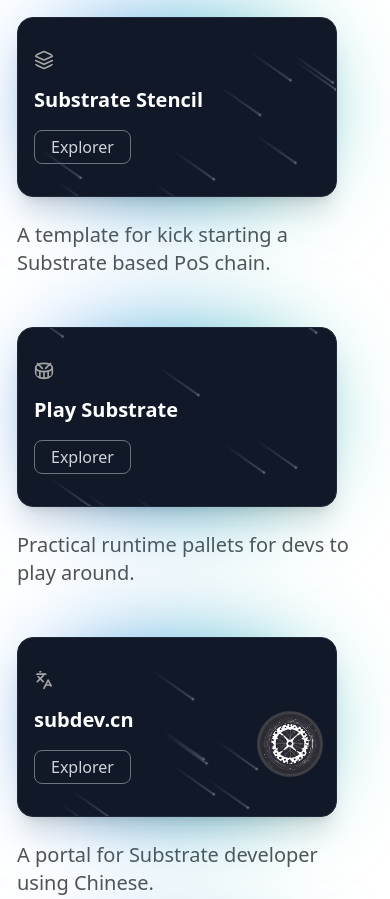
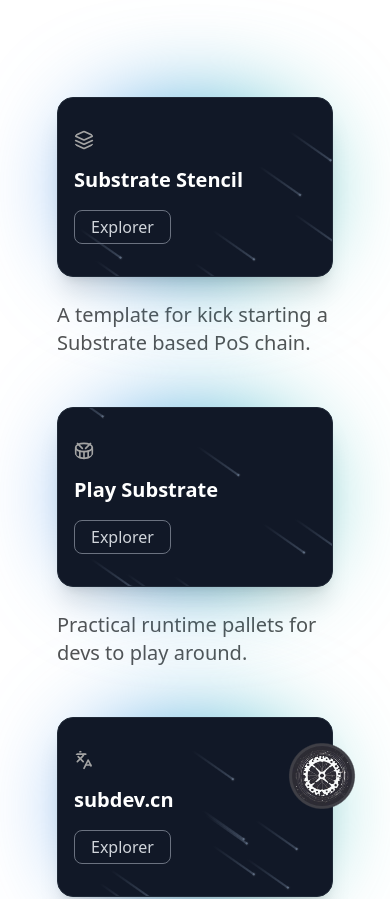
Before and after one commit to coretime-dev/coretime.dev, a React (Vite) app: page / in a window 390 px wide. Shown: the top 899 px of the page. Built offline with nearby package versions, Linux system fonts and the light colour scheme.

Commit message:
adjust mobile styling

```diff
--- a/src/App.tsx
+++ b/src/App.tsx
@@ -3,7 +3,7 @@
 
 function App() {
   return (
-    <div className="flex flex-col items-center justify-center min-h-screen">
+    <div className="flex flex-col items-center justify-center min-h-screen mx-10 my-20 md:mx-0 md:my-0">
       <MainPage />
       {/* <CoretimePage /> */}
       <DynamicMenu />
--- a/src/components/dynamic-menu.tsx
+++ b/src/components/dynamic-menu.tsx
@@ -2,7 +2,7 @@
 
 export function DynamicMenu() {
   return (
-    <div className="absolute bottom-8 right-8 h-[300px] w-full">
+    <div className="fixed right-0 bottom-0 md:absolute md:bottom-8 md:right-8 h-[300px] w-[120px]">
       <nav
         className="menu"
         style={
```
